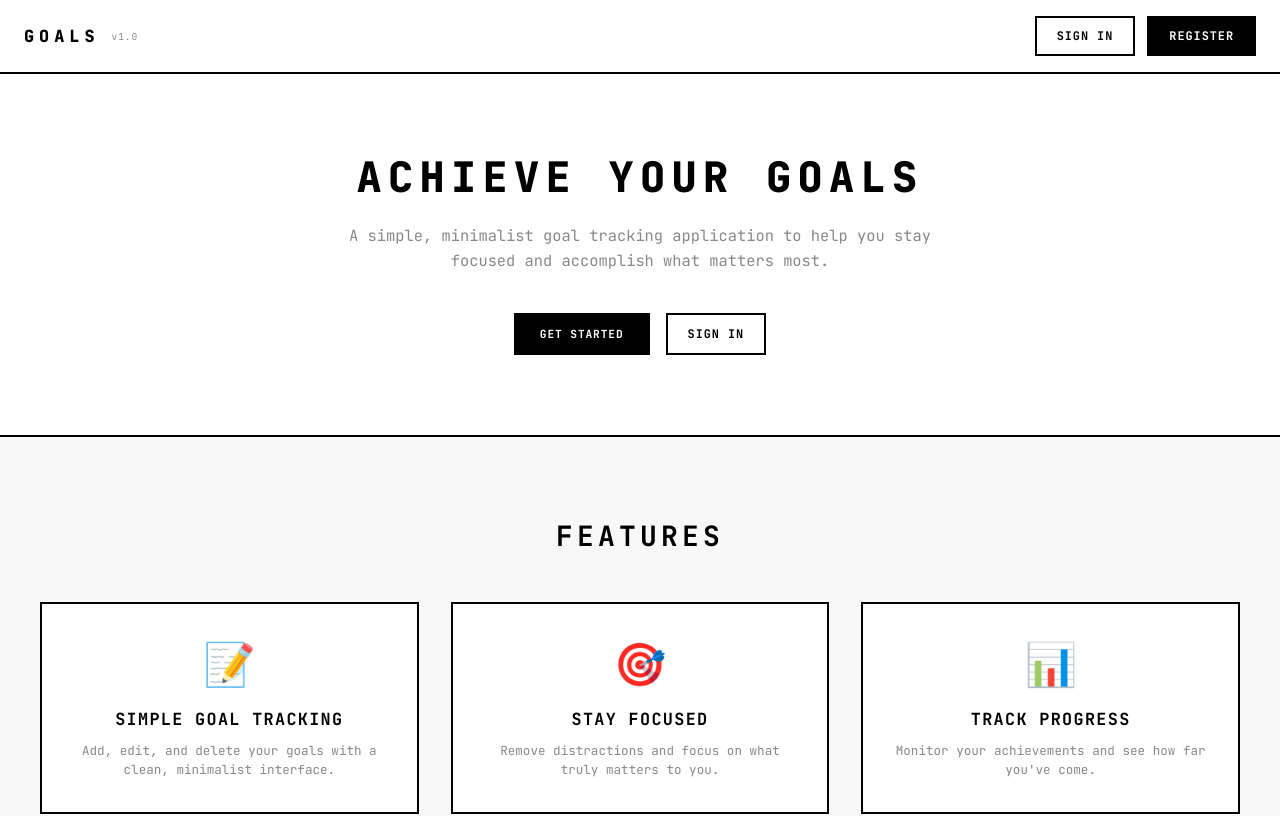
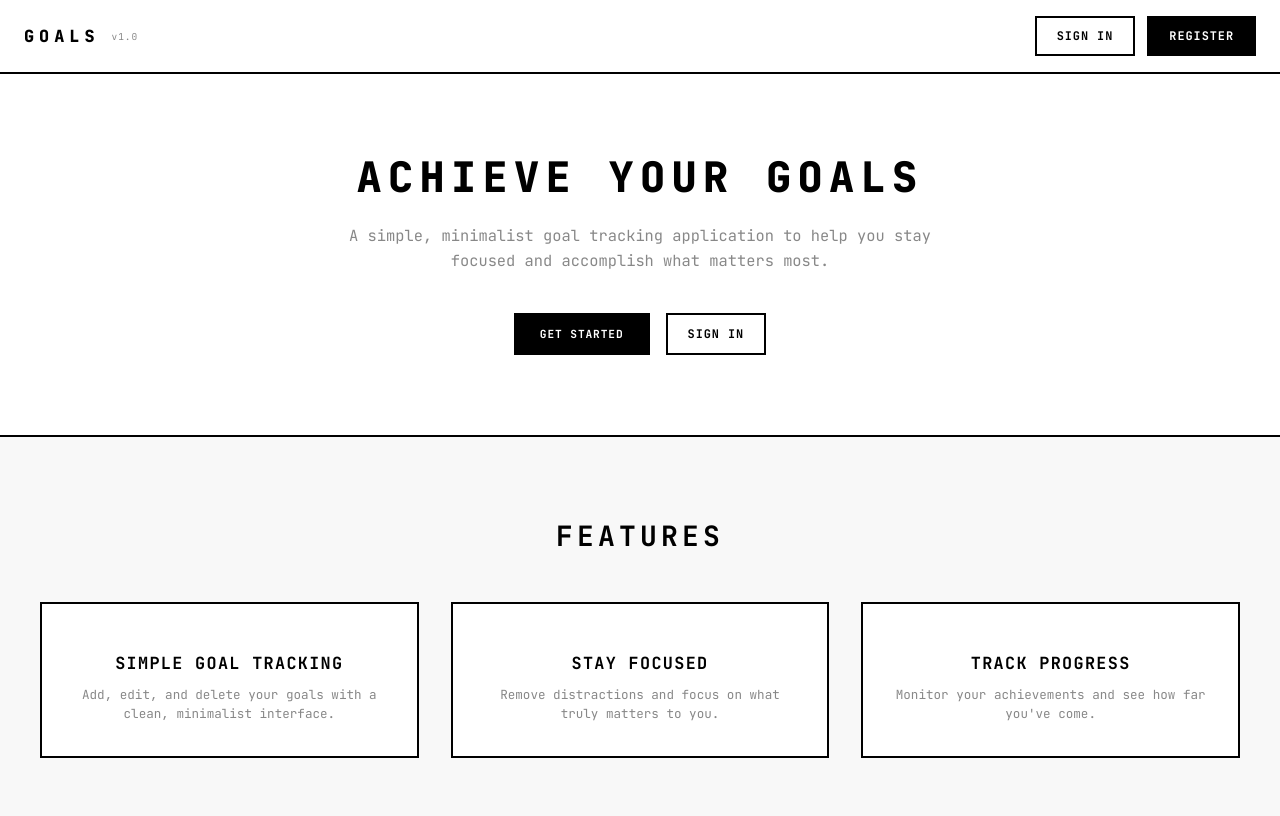
Before and after one commit to rockyishimwe/my-auth-app, a React (Vite) app in the folder frontend/: page / in a window 1280 px wide. Shown: the top 816 px of the page. Built offline with nearby package versions, Linux system fonts and the light colour scheme.

Commit message:
removed emojis and added a icon logo

```diff
--- a/frontend/index.html
+++ b/frontend/index.html
@@ -4,6 +4,7 @@
     <meta charset="UTF-8" />
     <meta name="viewport" content="width=device-width, initial-scale=1.0" />
     <title>GOALS</title>
+    <link rel="icon" type="image/svg+xml" href="\goal_setter_logo.svg" />
     <link rel="preconnect" href="https://fonts.googleapis.com" />
     <link rel="preconnect" href="https://fonts.gstatic.com" crossorigin />
     <link href="https://fonts.googleapis.com/css2?family=JetBrains+Mono:ital,wght@0,100..800;1,100..800&display=swap" rel="stylesheet" />
--- a/frontend/src/pages/About.jsx
+++ b/frontend/src/pages/About.jsx
@@ -79,28 +79,28 @@ export default function About() {
           <h2 className={styles.sectionTitle}>Features</h2>
           <div className={styles.features}>
             <div className={styles.feature}>
-              <div className={styles.featureIcon}>📝</div>
+              <div className={styles.featureIcon}></div>
               <h3 className={styles.featureTitle}>Simple Goal Management</h3>
               <p className={styles.featureText}>
                 Add, edit, and delete goals with a clean, intuitive interface.
               </p>
             </div>
             <div className={styles.feature}>
-              <div className={styles.featureIcon}>🎯</div>
+              <div className={styles.featureIcon}></div>
               <h3 className={styles.featureTitle}>Minimalist Design</h3>
               <p className={styles.featureText}>
                 Black and white aesthetic that helps you focus on your goals.
               </p>
             </div>
             <div className={styles.feature}>
-              <div className={styles.featureIcon}>🔒</div>
+              <div className={styles.featureIcon}></div>
               <h3 className={styles.featureTitle}>Secure & Private</h3>
               <p className={styles.featureText}>
                 Your data is encrypted and kept private. No tracking, no ads.
               </p>
             </div>
             <div className={styles.feature}>
-              <div className={styles.featureIcon}>⚡</div>
+              <div className={styles.featureIcon}></div>
               <h3 className={styles.featureTitle}>Fast & Responsive</h3>
               <p className={styles.featureText}>
                 Built with modern web technologies for a smooth experience.
@@ -169,7 +169,8 @@ export default function About() {
               </div>
               <div className={styles.contactItem}>
                 <span className={styles.contactLabel}>GitHub:</span>
-                <span className={styles.contactValue}>github.com/goals-app</span>
+                <span className={styles.contactValue}><github className="com" />
+                <rockyishimwe />goals-app</span>
               </div>
               <div className={styles.contactItem}>
                 <span className={styles.contactLabel}>Twitter:</span>
@@ -182,7 +183,7 @@ export default function About() {
         <section className={styles.footer}>
           <div className={styles.footerContent}>
             <p className={styles.footerText}>
-              © 2024 GOALS. Built with ❤️ using the MERN stack.
+              © 2025 GOALS. Built with  using the MERN stack.
             </p>
             <div className={styles.footerLinks}>
               <a href="#" className={styles.footerLink}>Privacy Policy</a>
--- a/frontend/src/pages/Landing.jsx
+++ b/frontend/src/pages/Landing.jsx
@@ -67,21 +67,21 @@ export default function Landing() {
                   <h2 className={styles.sectionTitle}>Features</h2>
                   <div className={styles.featuresGrid}>
                     <div className={styles.featureCard}>
-                      <div className={styles.featureIcon}>📝</div>
+                      <div className={styles.featureIcon}></div>
                       <h3 className={styles.featureTitle}>Simple Goal Tracking</h3>
                       <p className={styles.featureDescription}>
                         Add, edit, and delete your goals with a clean, minimalist interface.
                       </p>
                     </div>
                     <div className={styles.featureCard}>
-                      <div className={styles.featureIcon}>🎯</div>
+                      <div className={styles.featureIcon}></div>
                       <h3 className={styles.featureTitle}>Stay Focused</h3>
                       <p className={styles.featureDescription}>
                         Remove distractions and focus on what truly matters to you.
                       </p>
                     </div>
                     <div className={styles.featureCard}>
-                      <div className={styles.featureIcon}>📊</div>
+                      <div className={styles.featureIcon}></div>
                       <h3 className={styles.featureTitle}>Track Progress</h3>
                       <p className={styles.featureDescription}>
                         Monitor your achievements and see how far you've come.
```
Also changed, not shown: frontend/goal_setter_logo.svg (added).
